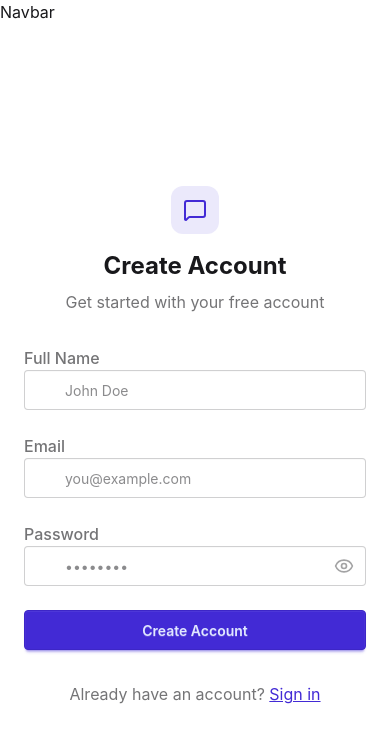
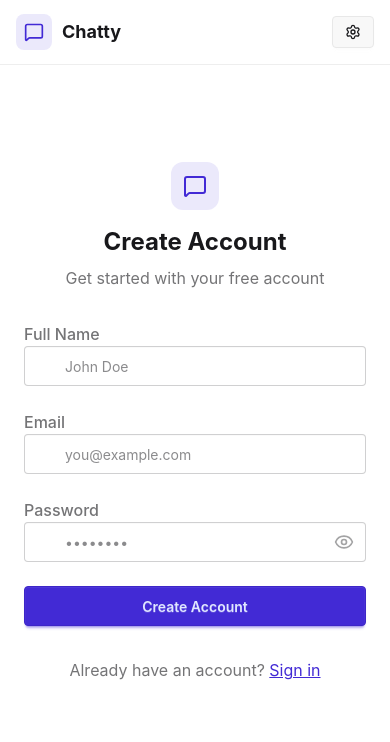
Before and after one commit to Dinuja937/mern-realtime-chat-app, a React app in the folder frontend/: page /signup in a window 390 px wide. Shown: the top 742 px of the page. Built offline with nearby package versions, Linux system fonts and the light colour scheme; no server answers; the HTML template or start-up script is replaced by a standard one.

Commit message:
feat: implement Navbar UI component and add logout store action

```diff
--- a/frontend/src/components/Navbar.jsx
+++ b/frontend/src/components/Navbar.jsx
@@ -1,11 +1,62 @@
 import React from 'react'
+import { useAuthStore } from '../store/useAuthStore';
+import { Link } from 'react-router-dom';
+import { MessageSquare } from 'lucide-react';
+import { User } from 'lucide-react';
+import { LogOut } from 'lucide-react';
+import { Settings } from 'lucide-react';
 
 const Navbar = () => {
+
+  const { logout, authUser } = useAuthStore();
+
   return (
-    <div>
-      Navbar
-    </div>
+    <header
+      className="bg-base-100 border-b border-base-300 fixed w-full top-0 z-40
+    backdrop-blur-lg"
+    >
+      <div className="container mx-auto px-4 h-16">
+        <div className="flex items-center justify-between h-full">
+          <div className="flex items-center gap-8">
+            <Link to="/" className="flex items-center gap-2.5 hover:opacity-80 transition-all">
+              <div className="size-9 rounded-lg bg-primary/10 flex items-center justify-center">
+                <MessageSquare className="w-5 h-5 text-primary" />
+              </div>
+              <h1 className="text-lg font-bold">Chatty</h1>
+            </Link>
+          </div>
+
+          <div className="flex items-center gap-2">
+            <Link
+              to={"/settings"}
+              className={`
+              btn btn-sm gap-2 transition-colors
+
+              `}
+            >
+              <Settings className="w-4 h-4" />
+              <span className="hidden sm:inline">Settings</span>
+            </Link>
+
+            {authUser && (
+              <>
+                <Link to={"/profile"} className={`btn btn-sm gap-2`}>
+                  <User className="size-5" />
+                  <span className="hidden sm:inline">Profile</span>
+                </Link>
+
+                <button className="flex gap-2 items-center" onClick={logout}>
+                  <LogOut className="size-5" />
+                  <span className="hidden sm:inline">Logout</span>
+                </button>
+              </>
+            )}
+          </div>
+        </div>
+      </div>
+    </header>
   );
+
 };
 
 export default Navbar
--- a/frontend/src/store/useAuthStore.js
+++ b/frontend/src/store/useAuthStore.js
@@ -38,5 +38,16 @@
             set({ isSigningUp: false });
         }
 
+    },
+
+    logout: async () => {
+        try {
+            await axiosInstance.post('/auth/logout');
+            set({ authUser: null });
+            toast.success("Logged out successfully!");
+        } catch (error) {
+            toast.error(error.response?.data.message);
+        }
+
     }
 }));
```
